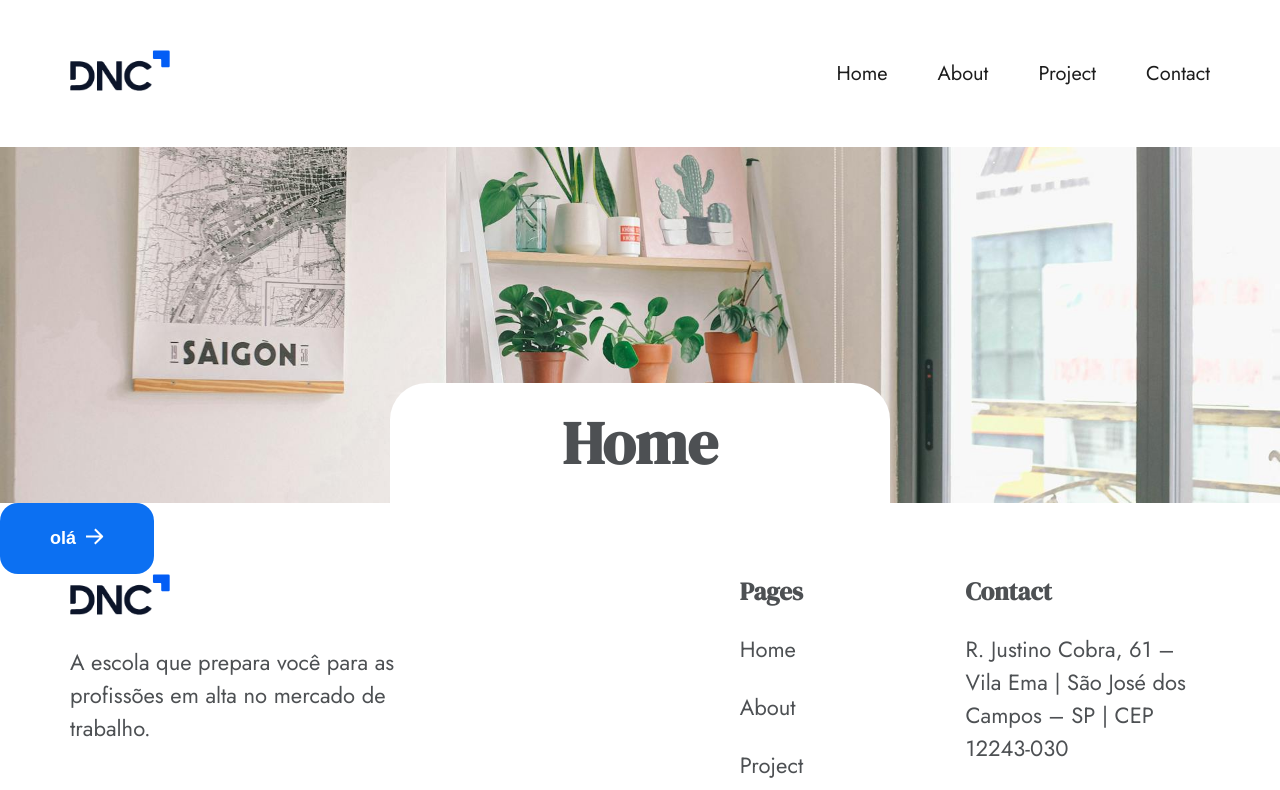
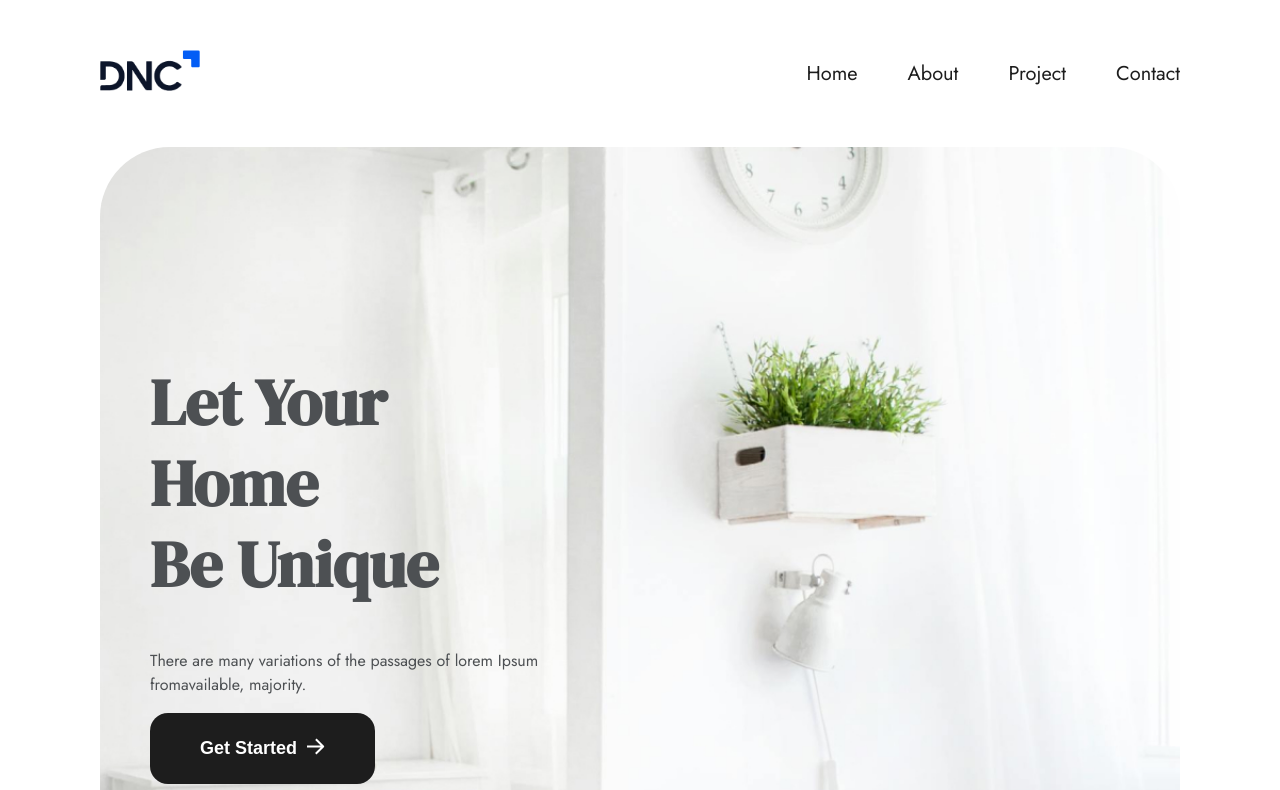
Before and after one commit to EdgarPeres/dnc-arq-edgar, a React (Vite) app: page / in a window 1280 px wide. Shown: the top 790 px of the page. Built offline with nearby package versions, Linux system fonts and the light colour scheme.

Commit message:
Create a Hero Component

```diff
--- /dev/null
+++ b/src/components/Hero/Hero.css
@@ -0,0 +1,31 @@
+.hero {
+    background-image: url(/Hero.jpg);
+    background-position: center;
+    background-size: cover;
+    border-radius: 70px;
+    height: 708px;
+    padding: 50px;
+}
+
+.hero h1 {
+    font-size: 65px;
+    line-height: 125%;
+}
+
+.hero-text {
+    width: 40%;
+}
+
+@media (max-width: 768px) {
+    .hero-text {
+        width: 100%;
+    }
+
+}
+
+@media (max-width: 568px) {
+    .hero h1 {
+        font-size: 50px;
+    }
+
+}
--- /dev/null
+++ b/src/components/Hero/Hero.jsx
@@ -0,0 +1,20 @@
+import { Link } from 'react-router-dom'
+import './Hero.css'
+import Button from '../Button/Button'
+
+function Hero() {
+    return (
+        <div className="hero d-flex al-center">
+            <div className="hero-text">
+                <h1>Let Your Home <br /> Be Unique</h1>
+                <p>There are many variations of the passages of lorem Ipsum fromavailable, majority.</p>
+                <Link>
+                    <Button buttonStyle="secondary" arrow> Get Started</Button>
+                </Link>
+            </div>
+        </div>
+    )
+
+}
+
+export default Hero
--- a/src/main.css
+++ b/src/main.css
@@ -62,6 +62,7 @@
 
 /* GRID */
 .container{
+  box-sizing: border-box;
   margin: 0 auto;
   width: 100%;
   max-width: 1140px;
--- a/src/pages/Home.jsx
+++ b/src/pages/Home.jsx
@@ -1,14 +1,15 @@
 import Header from "../components/header/Header"
 import Footer from "../components/Footer/Footer"
 import Button from "../components/Button/Button"
-import Banner from "../components/Banner/Banner"
+import Hero from "../components/Hero/Hero"
 
 function Home() {
     return (
         <>
             <Header />
-            <Banner title="Home" image="About.jpg" />
-            <Button buttonStyle="primary" arrow >olá</Button>
+            <div className="container">
+                <Hero />
+            </div>
             <Footer />
         </>
     )
```
Also changed, not shown: public/Hero.jpg (added).
